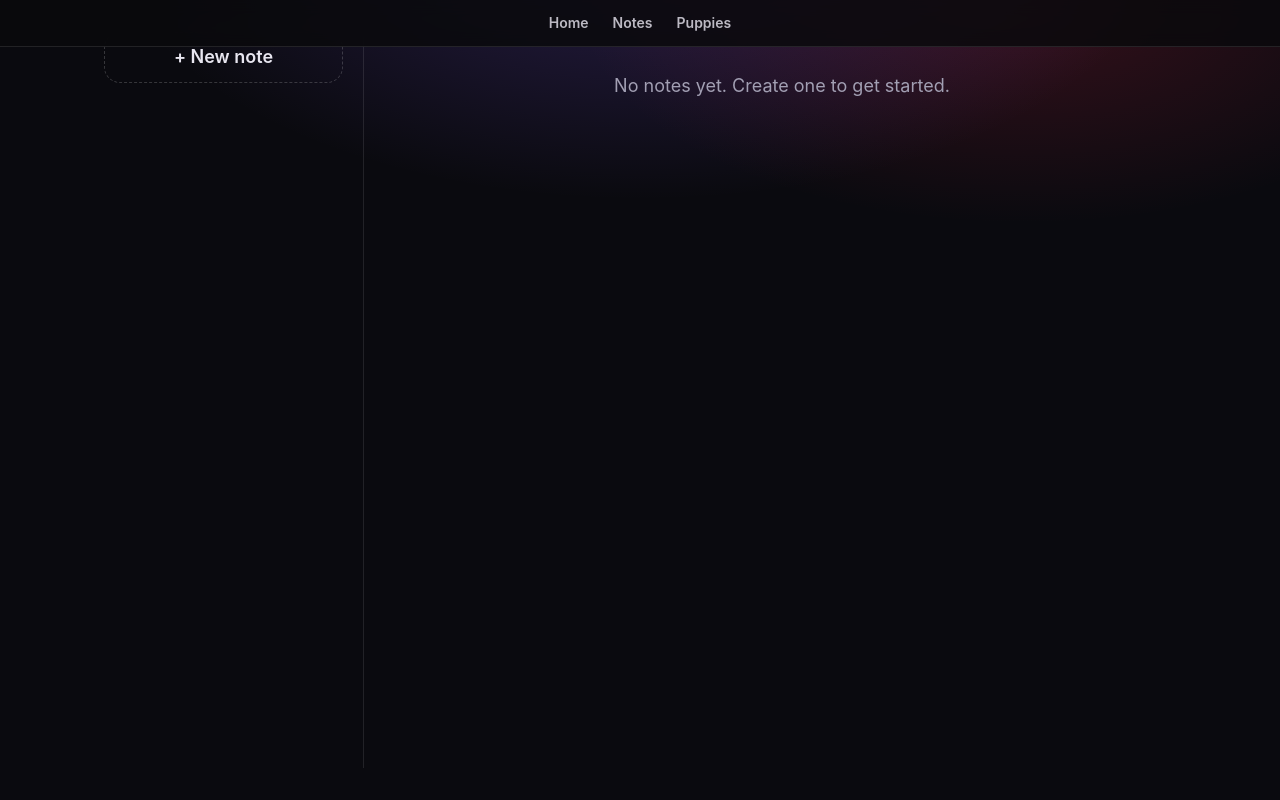
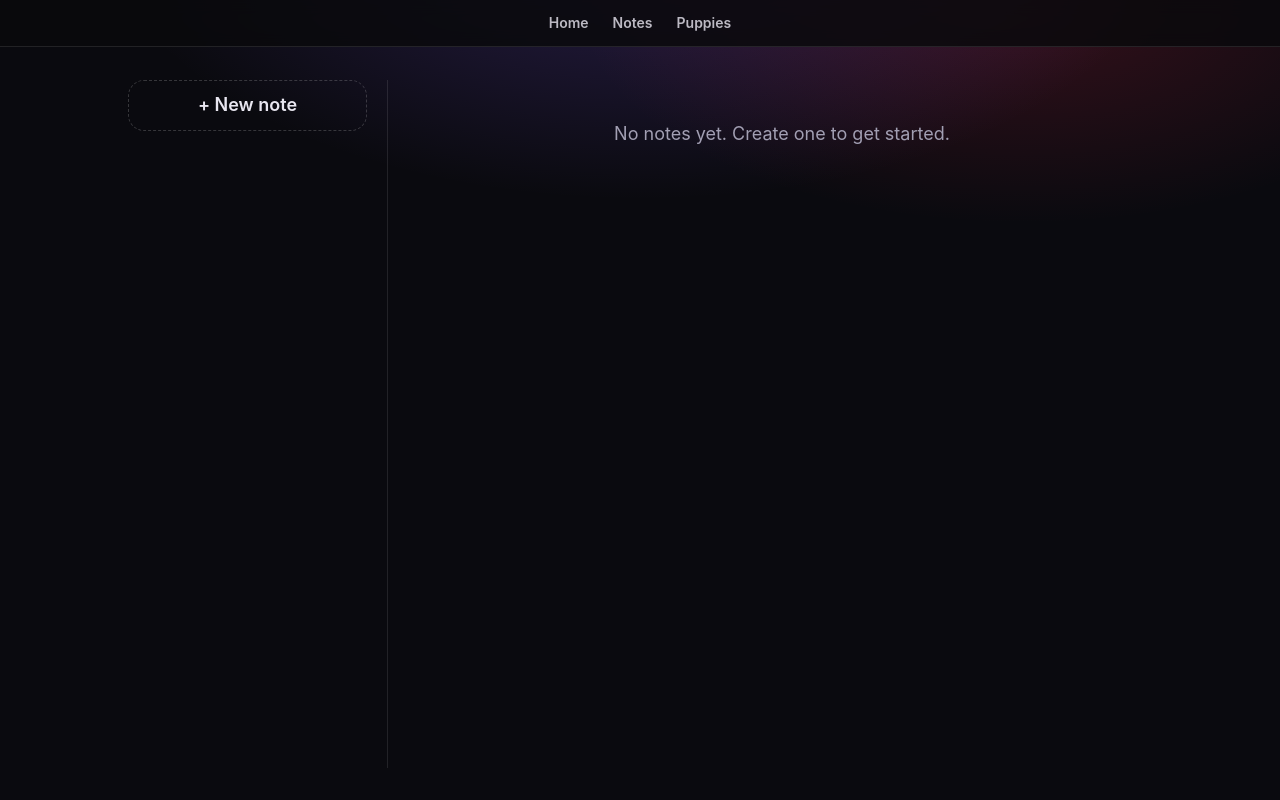
Before and after one commit to ilmaestro/blog.gelletto.com, a React (Vite) app: page /#/notes in a window 1280 px wide. Built offline with nearby package versions, Linux system fonts and the light colour scheme.

Commit message:
Fix notes page: add top padding to clear fixed nav menu

```diff
--- a/src/notes/notes.css
+++ b/src/notes/notes.css
@@ -3,7 +3,7 @@
   display: flex;
   gap: 24px;
   min-height: 100svh;
-  padding: 32px 0;
+  padding: 80px 24px 32px;
 }
 
 /* ============ Sidebar ============ */
```
